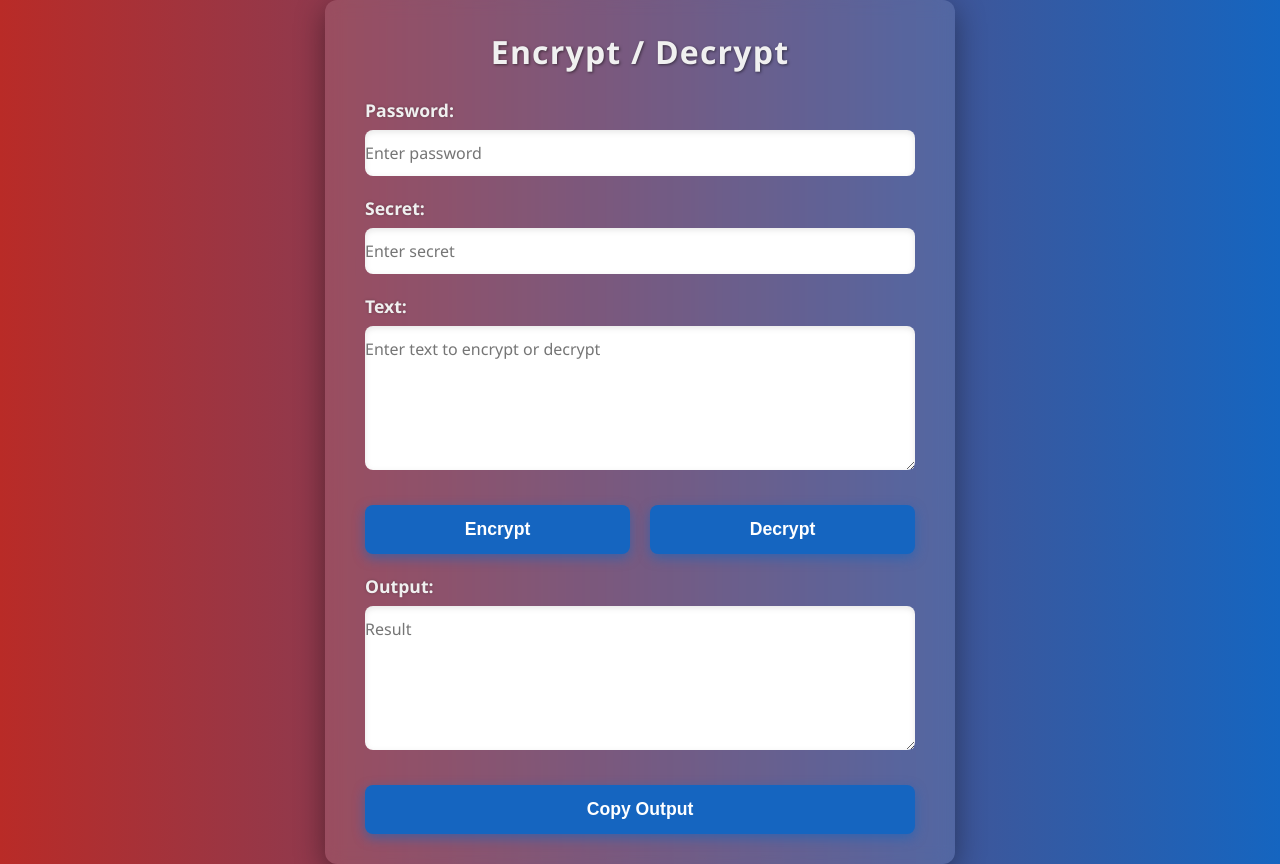
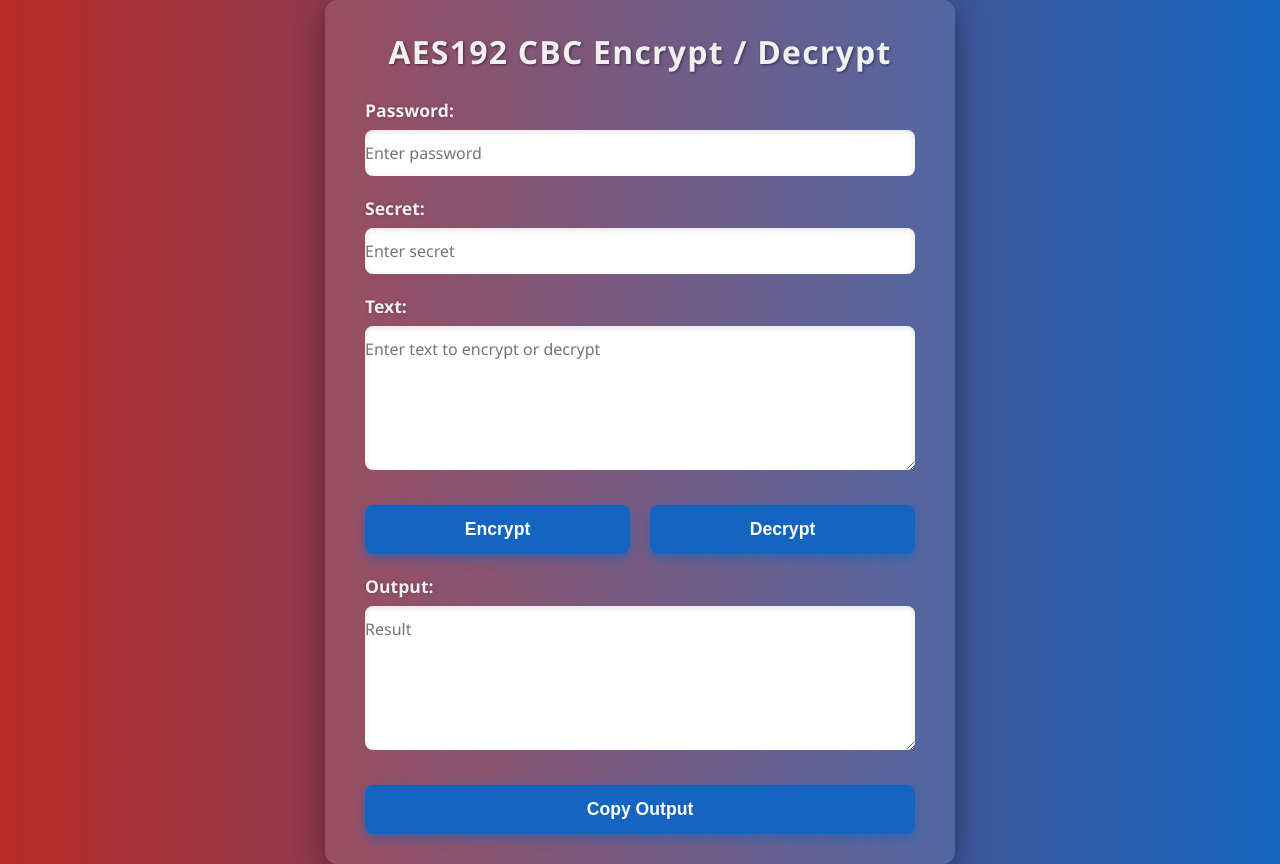
Before and after one commit to Th3C0D3R/Tools, a website: page AES192Crypt/index.html in a window 1280 px wide. Drawn offline with Linux system fonts and the light colour scheme.

Commit message:
Update index.html

```diff
--- a/AES192Crypt/index.html
+++ b/AES192Crypt/index.html
@@ -135,7 +135,7 @@
 
 <body>
     <div class="container">
-        <h1>Encrypt / Decrypt</h1>
+        <h1>AES192 CBC Encrypt / Decrypt</h1>
 
         <label for="password">Password:</label>
         <input type="text" id="password" placeholder="Enter password" />
```
